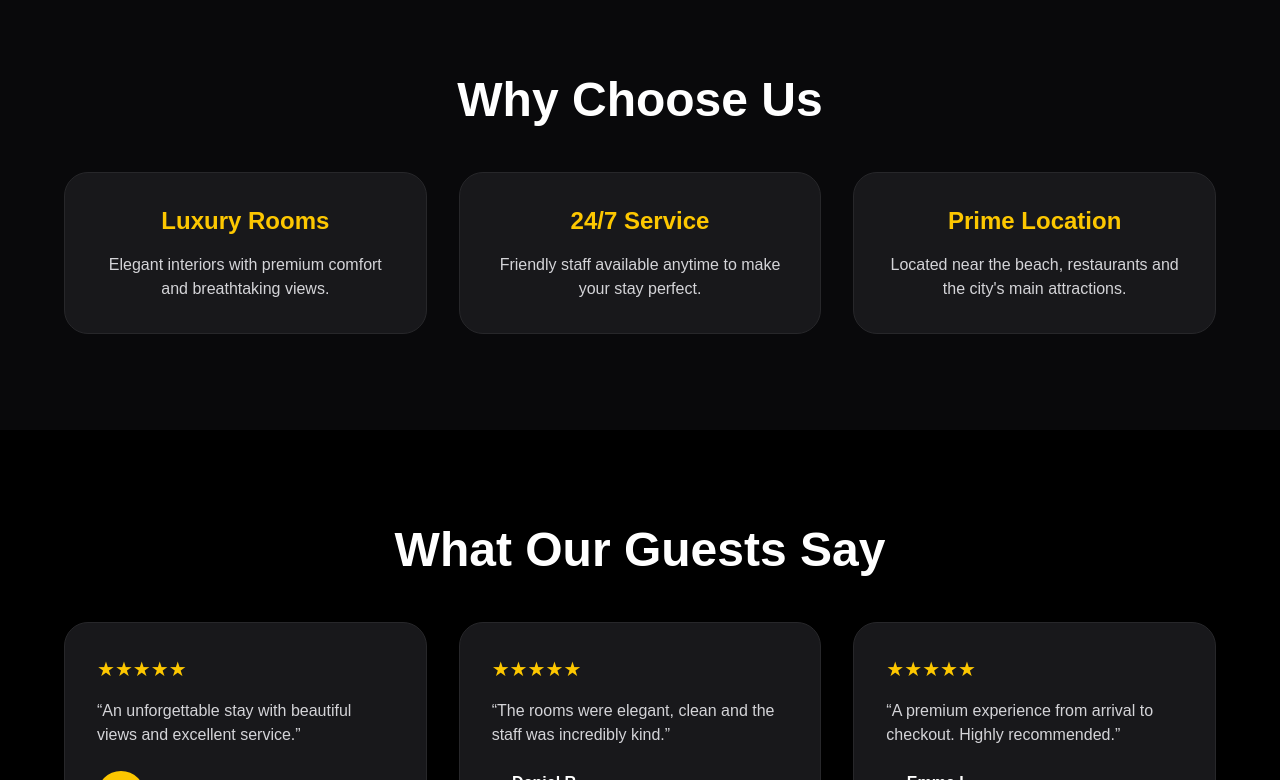
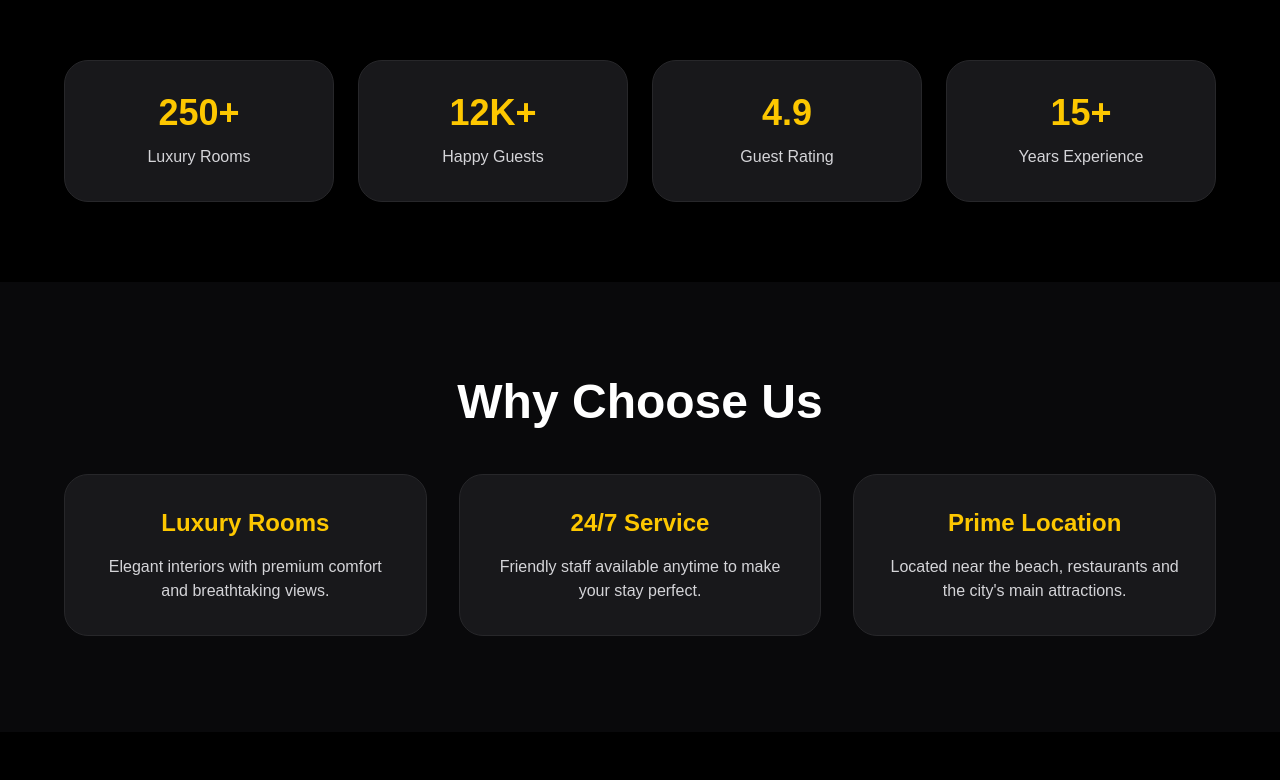
Before and after one commit to diti352/hotel-promo, a Next.js app: page / in a window 1280 px wide. Shown: the part 2200-2980 px from the top of the page. Built offline with nearby package versions, Linux system fonts and the light colour scheme.

Commit message:
Add stats section

```diff
--- a/app/page.tsx
+++ b/app/page.tsx
@@ -141,6 +141,24 @@ useEffect(() => {
             />
           </div>
       )}
+      <section className="bg-black px-6 py-20 text-white">
+  <div className="mx-auto grid max-w-6xl gap-6 md:grid-cols-4">
+    {[
+      ["250+", "Luxury Rooms"],
+      ["12K+", "Happy Guests"],
+      ["4.9", "Guest Rating"],
+      ["15+", "Years Experience"],
+    ].map(([number, label]) => (
+      <div
+        key={label}
+        className="rounded-3xl border border-zinc-800 bg-zinc-900 p-8 text-center transition-all duration-500 hover:-translate-y-2 hover:border-yellow-400"
+      >
+        <h3 className="text-4xl font-bold text-yellow-400">{number}</h3>
+        <p className="mt-3 text-zinc-300">{label}</p>
+      </div>
+    ))}
+  </div>
+</section>
       <section className="bg-zinc-950 px-6 py-24">
   <h2 className="mb-12 text-center text-5xl font-bold">
     Why Choose Us
```
